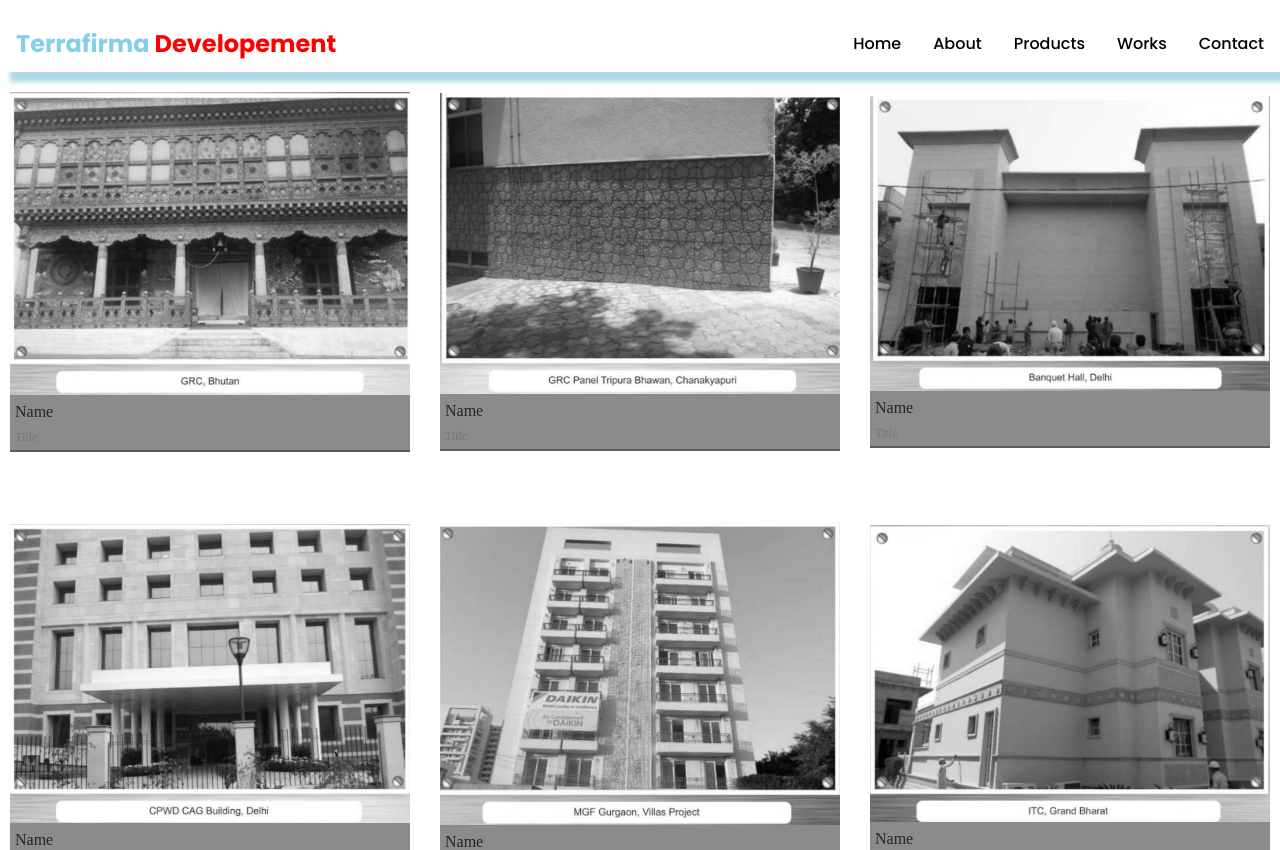
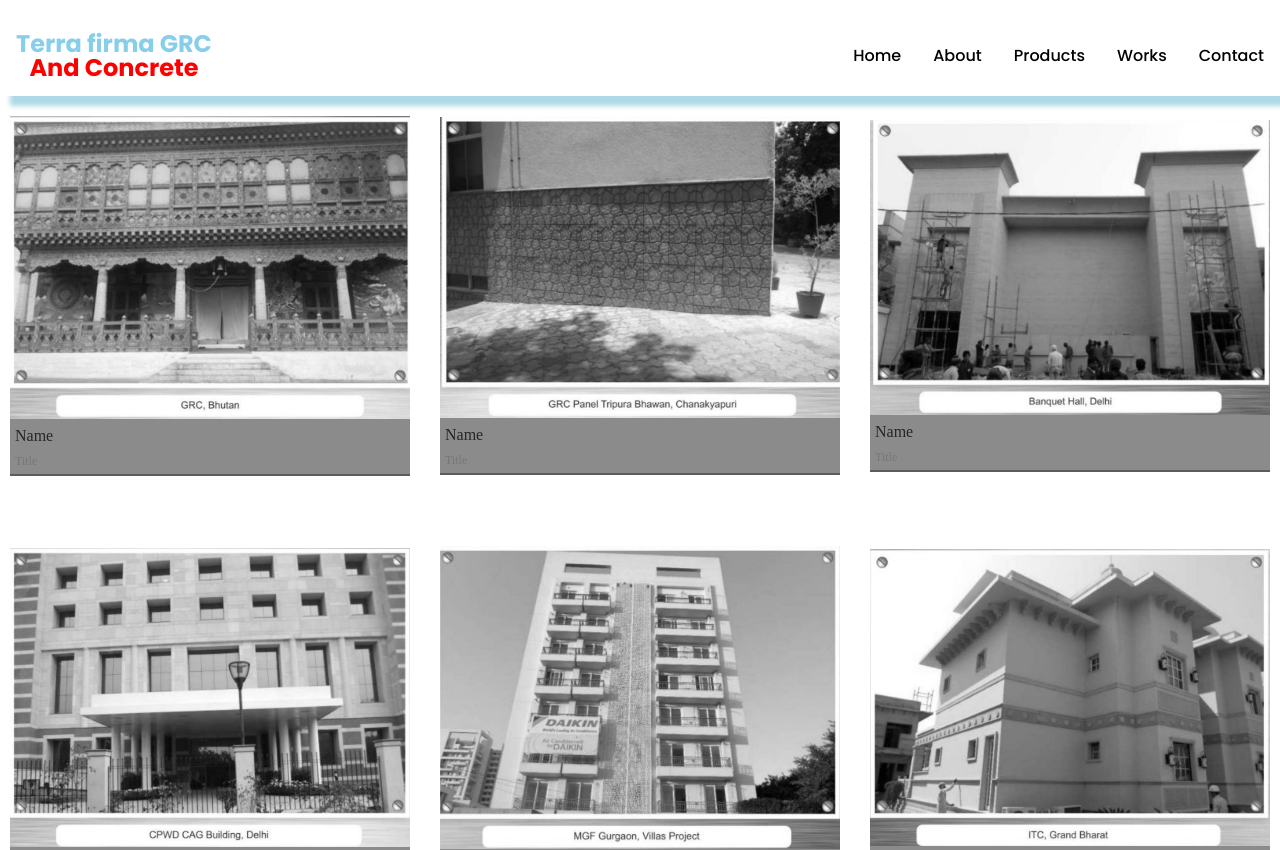
Before and after one commit to ranaashu0813/terrofirma, a React (Create React App) app in the folder frontend/: page /works in a window 1280 px wide. Shown: the top 850 px of the page. Built offline with nearby package versions, Linux system fonts and the light colour scheme.

Commit message:
Final Changs

```diff
--- a/frontend/src/component/Product/Product_api.js
+++ b/frontend/src/component/Product/Product_api.js
@@ -1,5 +1,11 @@
 const catalog =[
+{
+    id:1,
+    image:'/scroll_image/image_s_1.jpg',
+    price:2500,
+    description:"Price per 100 sq.ft = 590"
 
+},
 
 {
     id:2,
--- a/frontend/src/component/carsoul/Carsoul.css
+++ b/frontend/src/component/carsoul/Carsoul.css
@@ -4,10 +4,15 @@
     object-fit: cover;
     padding: 0 15px;
 }
-
+carousel-caption h5{
+    font-size: 5rem;
+}
+carousel-caption p{
+    font-size: 5rem;
+}
 @media only screen and (max-width:768px){
 
-.carousel-caption h5{
-    font-size: 2.5rem;
+    carousel-caption h5{
+
+    }
 }
-}
--- a/frontend/src/component/carsoul/Carsoul.js
+++ b/frontend/src/component/carsoul/Carsoul.js
@@ -13,22 +13,22 @@ const Carasoul = () => {
     <div className="carousel-item active">
     <img src="/image1.jpg" className="d-block w-[100vw] carasol_image" alt="..." style={{ height: "31rem"}}/>
       <div className="carousel-caption d-md-block">
-        <h5 style={{fontSize:" 3.25rem"}}>Discover Your Design Destiny</h5>
-        <p style={{ fontSize: " x-large" }}>Where Creativity Meets Structure</p>
+        <h5 className=' md:text-2xl'>Discover Your Design Destiny</h5>
+        <p >Where Creativity Meets Structure</p>
       </div>
     </div>
     <div className="carousel-item">
       <img src="/image2.jpg" className="d-block w-[100vw] carasol_image" alt="..." style={{ height: "31rem"}}/>
       <div className="carousel-caption  d-md-block">
-        <h5 style={{fontSize:" 3.25rem"}}>Unveiling Architectural Wonders</h5>
-        <p style={{ fontSize: " x-large" }}>Explore, Envision, Elevate.</p>
+        <h5 className=' text-2xl'>Unveiling Architectural Wonders</h5>
+        <p >Explore, Envision, Elevate.</p>
       </div>
     </div>
     <div className="carousel-item">
       <img src="/image3.jpg" className="d-block w-[100vw] carasol_image" alt="..." style={{ height: "31rem"}}/>
       <div className="carousel-caption  d-md-block">
-        <h5 style={{fontSize:" 3.25rem"}}>Crafting Dreams into Concrete Realities</h5>
-        <p style={{ fontSize: " x-large" }}>Your Journey Starts Here.</p>
+        <h5 className=' md:text-2xl'>Crafting Dreams into Concrete Realities</h5>
+        <p >Your Journey Starts Here.</p>
       </div>
     </div>
   </div>
--- a/frontend/src/component/navbar/Navbar.css
+++ b/frontend/src/component/navbar/Navbar.css
@@ -27,7 +27,12 @@ nav ul {
 nav ul li {
    list-style: none;
 }
-
+.navlink .logo_div{
+    display: flex;
+    flex-direction: column;
+    align-items: center;
+    justify-content: center;
+}
 nav ul li a {
     display: block;
     text-decoration: none;
--- a/frontend/src/component/navbar/Navbar.js
+++ b/frontend/src/component/navbar/Navbar.js
@@ -10,8 +10,11 @@ const Navbar = () => {
    <div >
      <nav className="navlink" style={{marginTop:"1rem"}}>
       <Link to="/" className="title">
-       <span style={{color:"skyblue"}}>Terrafirma </span>
-       <span style={{color:"red"}}>Developement  </span>
+        <div className="logo_div">
+        <span style={{color:"skyblue"}}>Terra firma GRC</span>
+       <span style={{color:"red"}}>And Concrete </span>
+        </div>
+
       </Link>
       <div className="menu" onClick={() => setMenuOpen(!menuOpen)}>
         <span></span>
--- a/frontend/src/index.css
+++ b/frontend/src/index.css
@@ -2,6 +2,7 @@
 @tailwind base;
 @tailwind components;
 @tailwind utilities;
+
 body {
   margin: 0;
   font-family: -apple-system, BlinkMacSystemFont, 'Segoe UI', 'Roboto', 'Oxygen',
```
